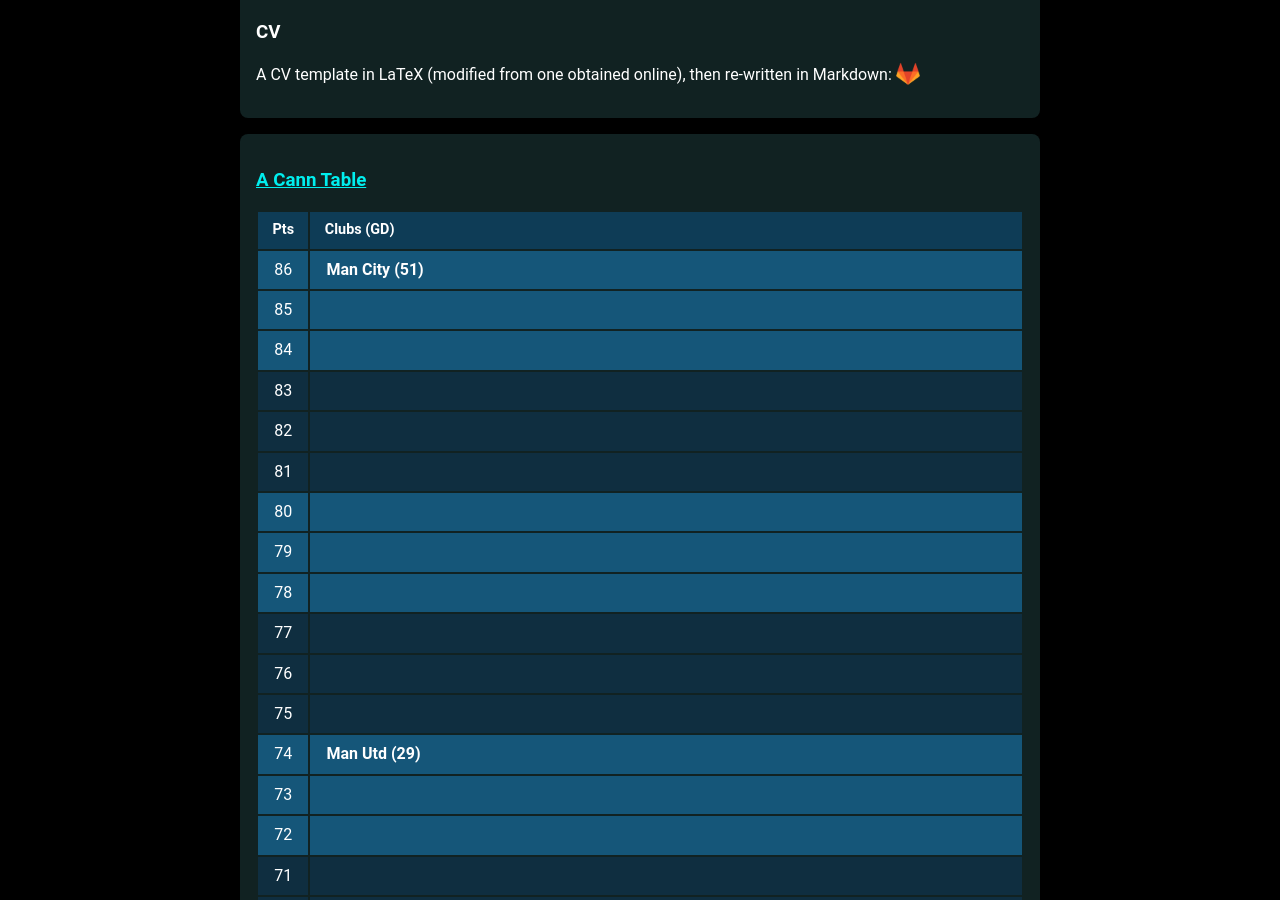
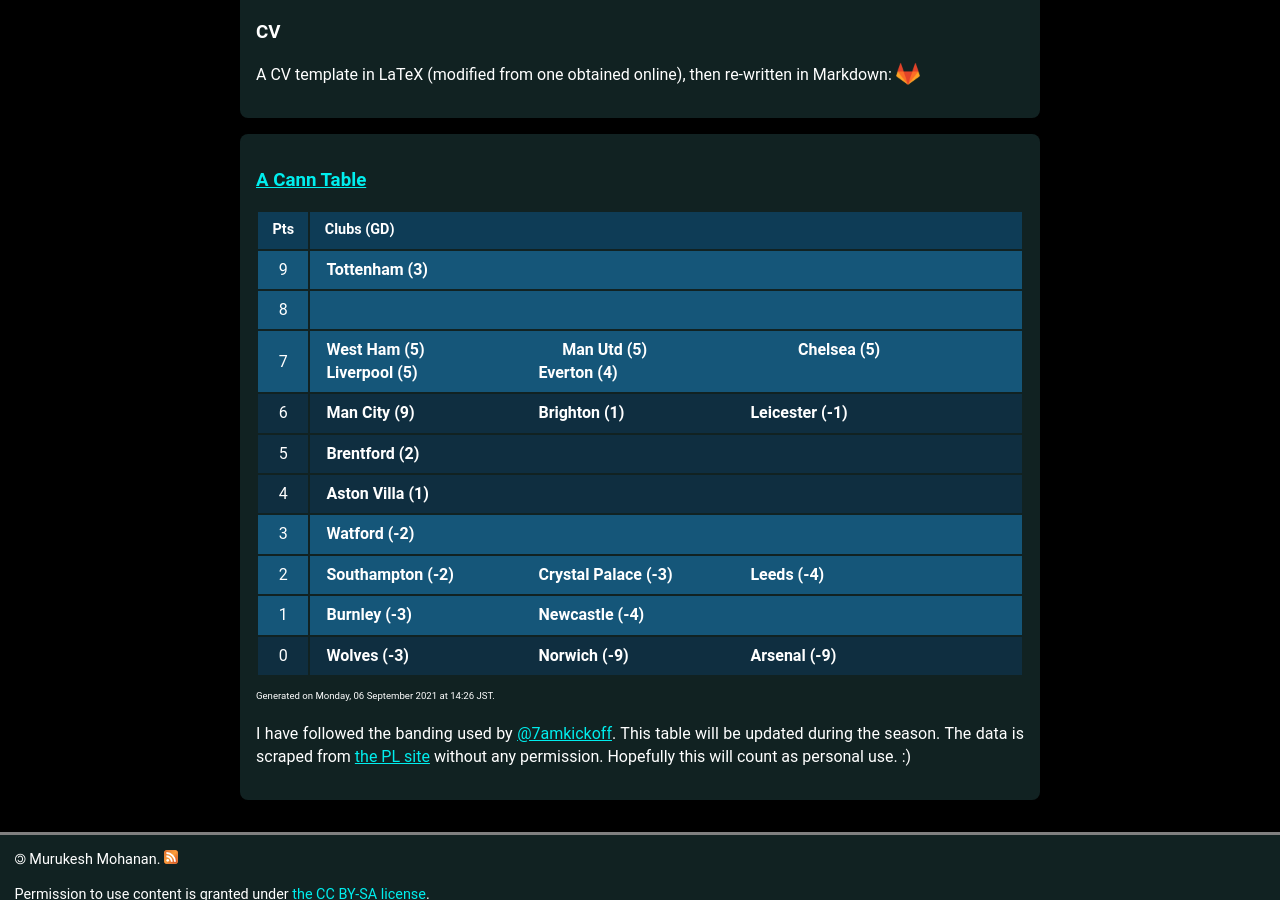
Before and after one commit to muru/muru.github.io, a Jekyll site: the page built from resources.md, in a window 1280 px wide and 900 px high, scrolled down 1235 px. Built offline with Jekyll 4.4.1, drawn with Linux system fonts in a browser that asks for light colours; some web fonts are replaced; some of the changed text lies outside the part shown.

Commit message:
updated cann-table: Mon  6 Sep 14:26:37 JST 2021

```diff
--- a/cann-table.html
+++ b/cann-table.html
@@ -1,344 +1,74 @@
 <table id="cann-table">
 <thead> <th> Pts </th> <th> Clubs (GD) </th> </thead>
 	<tr class="cann-row-1">
-		<td class="cann-point"> 86 </td>
+		<td class="cann-point"> 9 </td>
 		<td class="cann-clubs">
-			<span class="club-name"> Man City (51) </span>
+			<span class="club-name"> Tottenham (3) </span>
 		</td>
  	</tr>
 	<tr class="cann-row-1">
-		<td class="cann-point"> 85 </td>
+		<td class="cann-point"> 8 </td>
 		<td class="cann-clubs">
 		</td>
  	</tr>
 	<tr class="cann-row-1">
-		<td class="cann-point"> 84 </td>
+		<td class="cann-point"> 7 </td>
 		<td class="cann-clubs">
+			<span class="club-name"> West Ham (5) </span>
+			<span class="club-name"> Man Utd (5) </span>
+			<span class="club-name"> Chelsea (5) </span>
+			<span class="club-name"> Liverpool (5) </span>
+			<span class="club-name"> Everton (4) </span>
 		</td>
  	</tr>
 	<tr class="cann-row-2">
-		<td class="cann-point"> 83 </td>
+		<td class="cann-point"> 6 </td>
 		<td class="cann-clubs">
+			<span class="club-name"> Man City (9) </span>
+			<span class="club-name"> Brighton (1) </span>
+			<span class="club-name"> Leicester (-1) </span>
 		</td>
  	</tr>
 	<tr class="cann-row-2">
-		<td class="cann-point"> 82 </td>
+		<td class="cann-point"> 5 </td>
 		<td class="cann-clubs">
+			<span class="club-name"> Brentford (2) </span>
 		</td>
  	</tr>
 	<tr class="cann-row-2">
-		<td class="cann-point"> 81 </td>
+		<td class="cann-point"> 4 </td>
 		<td class="cann-clubs">
+			<span class="club-name"> Aston Villa (1) </span>
 		</td>
  	</tr>
 	<tr class="cann-row-1">
-		<td class="cann-point"> 80 </td>
+		<td class="cann-point"> 3 </td>
 		<td class="cann-clubs">
+			<span class="club-name"> Watford (-2) </span>
 		</td>
  	</tr>
 	<tr class="cann-row-1">
-		<td class="cann-point"> 79 </td>
+		<td class="cann-point"> 2 </td>
 		<td class="cann-clubs">
+			<span class="club-name"> Southampton (-2) </span>
+			<span class="club-name"> Crystal Palace (-3) </span>
+			<span class="club-name"> Leeds (-4) </span>
 		</td>
  	</tr>
 	<tr class="cann-row-1">
-		<td class="cann-point"> 78 </td>
+		<td class="cann-point"> 1 </td>
 		<td class="cann-clubs">
+			<span class="club-name"> Burnley (-3) </span>
+			<span class="club-name"> Newcastle (-4) </span>
 		</td>
  	</tr>
 	<tr class="cann-row-2">
-		<td class="cann-point"> 77 </td>
+		<td class="cann-point"> 0 </td>
 		<td class="cann-clubs">
-		</td>
- 	</tr>
-	<tr class="cann-row-2">
-		<td class="cann-point"> 76 </td>
-		<td class="cann-clubs">
-		</td>
- 	</tr>
-	<tr class="cann-row-2">
-		<td class="cann-point"> 75 </td>
-		<td class="cann-clubs">
-		</td>
- 	</tr>
-	<tr class="cann-row-1">
-		<td class="cann-point"> 74 </td>
-		<td class="cann-clubs">
-			<span class="club-name"> Man Utd (29) </span>
-		</td>
- 	</tr>
-	<tr class="cann-row-1">
-		<td class="cann-point"> 73 </td>
-		<td class="cann-clubs">
-		</td>
- 	</tr>
-	<tr class="cann-row-1">
-		<td class="cann-point"> 72 </td>
-		<td class="cann-clubs">
-		</td>
- 	</tr>
-	<tr class="cann-row-2">
-		<td class="cann-point"> 71 </td>
-		<td class="cann-clubs">
-		</td>
- 	</tr>
-	<tr class="cann-row-2">
-		<td class="cann-point"> 70 </td>
-		<td class="cann-clubs">
-		</td>
- 	</tr>
-	<tr class="cann-row-2">
-		<td class="cann-point"> 69 </td>
-		<td class="cann-clubs">
-			<span class="club-name"> Liverpool (26) </span>
-		</td>
- 	</tr>
-	<tr class="cann-row-1">
-		<td class="cann-point"> 68 </td>
-		<td class="cann-clubs">
-		</td>
- 	</tr>
-	<tr class="cann-row-1">
-		<td class="cann-point"> 67 </td>
-		<td class="cann-clubs">
-			<span class="club-name"> Chelsea (22) </span>
-		</td>
- 	</tr>
-	<tr class="cann-row-1">
-		<td class="cann-point"> 66 </td>
-		<td class="cann-clubs">
-			<span class="club-name"> Leicester (18) </span>
-		</td>
- 	</tr>
-	<tr class="cann-row-2">
-		<td class="cann-point"> 65 </td>
-		<td class="cann-clubs">
-			<span class="club-name"> West Ham (15) </span>
-		</td>
- 	</tr>
-	<tr class="cann-row-2">
-		<td class="cann-point"> 64 </td>
-		<td class="cann-clubs">
-		</td>
- 	</tr>
-	<tr class="cann-row-2">
-		<td class="cann-point"> 63 </td>
-		<td class="cann-clubs">
-		</td>
- 	</tr>
-	<tr class="cann-row-1">
-		<td class="cann-point"> 62 </td>
-		<td class="cann-clubs">
-			<span class="club-name"> Tottenham (23) </span>
-		</td>
- 	</tr>
-	<tr class="cann-row-1">
-		<td class="cann-point"> 61 </td>
-		<td class="cann-clubs">
-			<span class="club-name"> Arsenal (16) </span>
-		</td>
- 	</tr>
-	<tr class="cann-row-1">
-		<td class="cann-point"> 60 </td>
-		<td class="cann-clubs">
-		</td>
- 	</tr>
-	<tr class="cann-row-2">
-		<td class="cann-point"> 59 </td>
-		<td class="cann-clubs">
-			<span class="club-name"> Leeds (8) </span>
-			<span class="club-name"> Everton (-1) </span>
-		</td>
- 	</tr>
-	<tr class="cann-row-2">
-		<td class="cann-point"> 58 </td>
-		<td class="cann-clubs">
-		</td>
- 	</tr>
-	<tr class="cann-row-2">
-		<td class="cann-point"> 57 </td>
-		<td class="cann-clubs">
-		</td>
- 	</tr>
-	<tr class="cann-row-1">
-		<td class="cann-point"> 56 </td>
-		<td class="cann-clubs">
-		</td>
- 	</tr>
-	<tr class="cann-row-1">
-		<td class="cann-point"> 55 </td>
-		<td class="cann-clubs">
-			<span class="club-name"> Aston Villa (9) </span>
-		</td>
- 	</tr>
-	<tr class="cann-row-1">
-		<td class="cann-point"> 54 </td>
-		<td class="cann-clubs">
-		</td>
- 	</tr>
-	<tr class="cann-row-2">
-		<td class="cann-point"> 53 </td>
-		<td class="cann-clubs">
-		</td>
- 	</tr>
-	<tr class="cann-row-2">
-		<td class="cann-point"> 52 </td>
-		<td class="cann-clubs">
-		</td>
- 	</tr>
-	<tr class="cann-row-2">
-		<td class="cann-point"> 51 </td>
-		<td class="cann-clubs">
-		</td>
- 	</tr>
-	<tr class="cann-row-1">
-		<td class="cann-point"> 50 </td>
-		<td class="cann-clubs">
-		</td>
- 	</tr>
-	<tr class="cann-row-1">
-		<td class="cann-point"> 49 </td>
-		<td class="cann-clubs">
-		</td>
- 	</tr>
-	<tr class="cann-row-1">
-		<td class="cann-point"> 48 </td>
-		<td class="cann-clubs">
-		</td>
- 	</tr>
-	<tr class="cann-row-2">
-		<td class="cann-point"> 47 </td>
-		<td class="cann-clubs">
-		</td>
- 	</tr>
-	<tr class="cann-row-2">
-		<td class="cann-point"> 46 </td>
-		<td class="cann-clubs">
-		</td>
- 	</tr>
-	<tr class="cann-row-2">
-		<td class="cann-point"> 45 </td>
-		<td class="cann-clubs">
-			<span class="club-name"> Newcastle (-16) </span>
-			<span class="club-name"> Wolves (-16) </span>
-		</td>
- 	</tr>
-	<tr class="cann-row-1">
-		<td class="cann-point"> 44 </td>
-		<td class="cann-clubs">
-			<span class="club-name"> Crystal Palace (-25) </span>
-		</td>
- 	</tr>
-	<tr class="cann-row-1">
-		<td class="cann-point"> 43 </td>
-		<td class="cann-clubs">
-			<span class="club-name"> Southampton (-21) </span>
-		</td>
- 	</tr>
-	<tr class="cann-row-1">
-		<td class="cann-point"> 42 </td>
-		<td class="cann-clubs">
-		</td>
- 	</tr>
-	<tr class="cann-row-2">
-		<td class="cann-point"> 41 </td>
-		<td class="cann-clubs">
-			<span class="club-name"> Brighton (-6) </span>
-		</td>
- 	</tr>
-	<tr class="cann-row-2">
-		<td class="cann-point"> 40 </td>
-		<td class="cann-clubs">
-		</td>
- 	</tr>
-	<tr class="cann-row-2">
-		<td class="cann-point"> 39 </td>
-		<td class="cann-clubs">
-			<span class="club-name"> Burnley (-22) </span>
-		</td>
- 	</tr>
-	<tr class="cann-row-1">
-		<td class="cann-point"> 38 </td>
-		<td class="cann-clubs">
-		</td>
- 	</tr>
-	<tr class="cann-row-1">
-		<td class="cann-point"> 37 </td>
-		<td class="cann-clubs">
-		</td>
- 	</tr>
-	<tr class="cann-row-1">
-		<td class="cann-point"> 36 </td>
-		<td class="cann-clubs">
-		</td>
- 	</tr>
-	<tr class="cann-row-2">
-		<td class="cann-point"> 35 </td>
-		<td class="cann-clubs">
-		</td>
- 	</tr>
-	<tr class="cann-row-2">
-		<td class="cann-point"> 34 </td>
-		<td class="cann-clubs">
-		</td>
- 	</tr>
-	<tr class="cann-row-2">
-		<td class="cann-point"> 33 </td>
-		<td class="cann-clubs">
-		</td>
- 	</tr>
-	<tr class="cann-row-1">
-		<td class="cann-point"> 32 </td>
-		<td class="cann-clubs">
-		</td>
- 	</tr>
-	<tr class="cann-row-1">
-		<td class="cann-point"> 31 </td>
-		<td class="cann-clubs">
-		</td>
- 	</tr>
-	<tr class="cann-row-1">
-		<td class="cann-point"> 30 </td>
-		<td class="cann-clubs">
-		</td>
- 	</tr>
-	<tr class="cann-row-2">
-		<td class="cann-point"> 29 </td>
-		<td class="cann-clubs">
-		</td>
- 	</tr>
-	<tr class="cann-row-2">
-		<td class="cann-point"> 28 </td>
-		<td class="cann-clubs">
-			<span class="club-name"> Fulham (-26) </span>
-		</td>
- 	</tr>
-	<tr class="cann-row-2">
-		<td class="cann-point"> 27 </td>
-		<td class="cann-clubs">
-		</td>
- 	</tr>
-	<tr class="cann-row-1">
-		<td class="cann-point"> 26 </td>
-		<td class="cann-clubs">
-			<span class="club-name"> West Brom (-41) </span>
-		</td>
- 	</tr>
-	<tr class="cann-row-1">
-		<td class="cann-point"> 25 </td>
-		<td class="cann-clubs">
-		</td>
- 	</tr>
-	<tr class="cann-row-1">
-		<td class="cann-point"> 24 </td>
-		<td class="cann-clubs">
-		</td>
- 	</tr>
-	<tr class="cann-row-2">
-		<td class="cann-point"> 23 </td>
-		<td class="cann-clubs">
-			<span class="club-name"> Sheff Utd (-43) </span>
+			<span class="club-name"> Wolves (-3) </span>
+			<span class="club-name"> Norwich (-9) </span>
+			<span class="club-name"> Arsenal (-9) </span>
 		</td>
  	</tr>
 </table>
-<span id="cann-gen-note"> Generated on  Wednesday, 16 June 2021 at 00:03 JST. </span>
+<span id="cann-gen-note"> Generated on  Monday, 06 September 2021 at 14:26 JST. </span>
```
